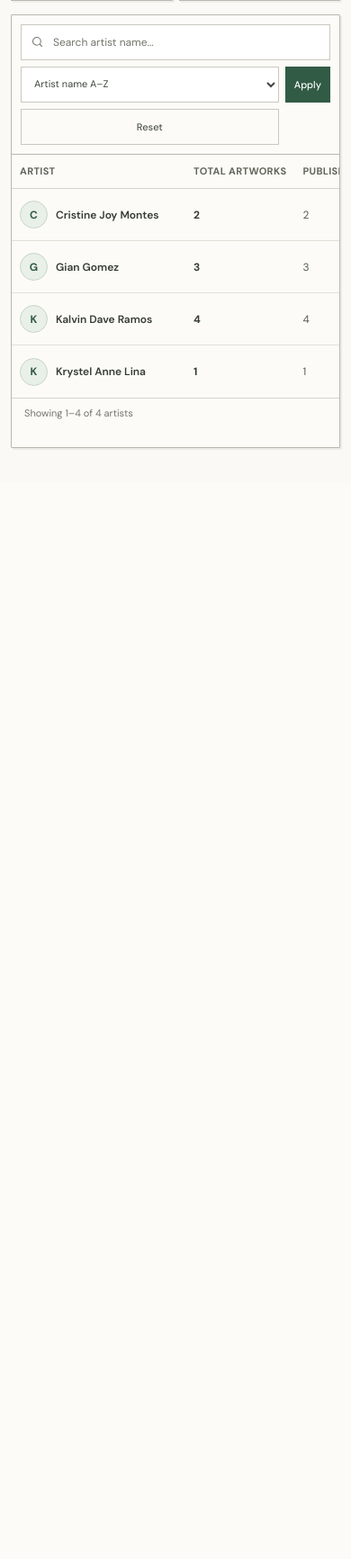
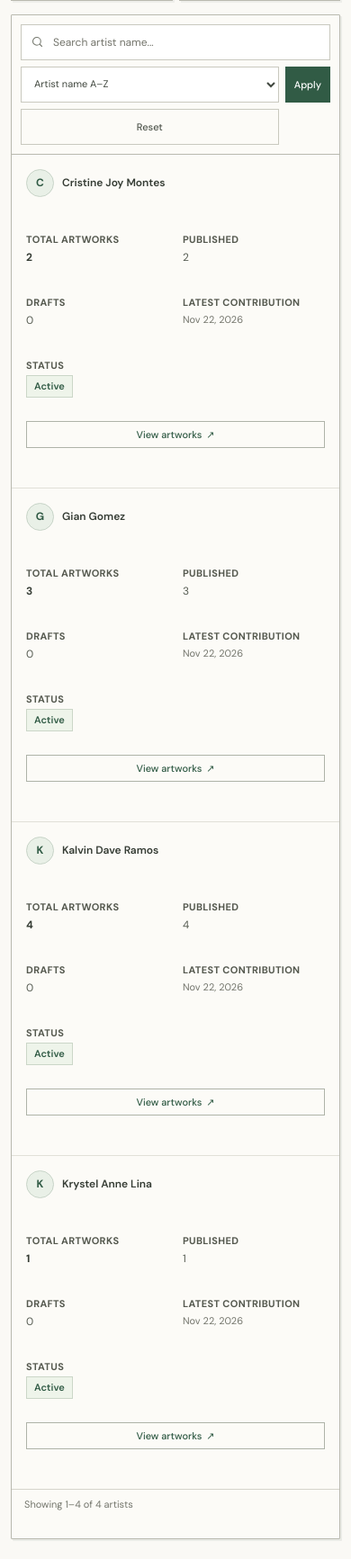
Before and after one commit to krystelannelina-collab/ARTFOLIO, a Laravel app: page /admin/artists in a window 390 px wide. Shown: the part 506-2239 px from the top of the page at 90% size. Before the commit the page ends 1006 px from the top, so only its background shows below. Run offline with Laravel 12, Linux system fonts and the light colour scheme; the visitor is signed in with stand-in values (Sample User, id 1); data comes from the database, SQL or seed files in the repository.

Commit message:
Show admin categories and artists as cards on phones
- Turn each category and artist row into a labelled card below 600px so
  visibility, status and row actions stay visible without sideways scroll
- Add data-label attributes to the categories and artists table cells

```diff
--- a/public/css/admin-artists.css
+++ b/public/css/admin-artists.css
@@ -452,4 +452,56 @@
         width: 100%;
         justify-content: flex-end;
     }
+
+    /* Phones: each artist becomes a card so status and the action stay visible. */
+    .artists-table thead {
+        display: none;
+    }
+
+    .artists-table,
+    .artists-table tbody,
+    .artists-table tr,
+    .artists-table td {
+        display: block;
+        width: 100%;
+    }
+
+    .artists-table tbody tr {
+        display: grid;
+        grid-template-columns: 1fr 1fr;
+        gap: 12px 16px;
+        padding: 16px;
+        border-bottom: 1px solid #e1e0d8;
+    }
+
+    .artists-table tbody tr:last-child {
+        border-bottom: 0;
+    }
+
+    .artists-table th,
+    .artists-table td {
+        padding: 0;
+        border: 0;
+    }
+
+    .artists-table td[data-label]:not(.artist-name-td)::before {
+        display: block;
+        margin-bottom: 3px;
+        color: #55594f;
+        content: attr(data-label);
+        font-size: 11px;
+        font-weight: 700;
+        letter-spacing: 0.35px;
+        text-transform: uppercase;
+    }
+
+    .artists-table .artist-name-td,
+    .artists-table .artist-action-td {
+        grid-column: 1 / -1;
+    }
+
+    .artists-table .artist-view-link {
+        justify-content: center;
+        width: 100%;
+    }
 }
--- a/resources/views/admin/artists/index.blade.php
+++ b/resources/views/admin/artists/index.blade.php
@@ -90,22 +90,22 @@
                         <tbody>
                             @foreach ($artists as $artist)
                                 <tr>
-                                    <td>
+                                    <td data-label="Artist" class="artist-name-td">
                                         <span class="artist-name-cell">
                                             <span class="artist-avatar" aria-hidden="true">{{ strtoupper(substr(trim($artist->artist_name), 0, 1)) }}</span>
                                             <strong>{{ $artist->artist_name }}</strong>
                                         </span>
                                     </td>
-                                    <td class="artist-count">{{ number_format($artist->artwork_count) }}</td>
-                                    <td>{{ number_format($artist->published_count) }}</td>
-                                    <td>{{ number_format($artist->draft_count) }}</td>
-                                    <td class="artist-date">{{ \Illuminate\Support\Carbon::parse($artist->latest_artwork_at)->format('M j, Y') }}</td>
-                                    <td>
+                                    <td data-label="Total artworks" class="artist-count">{{ number_format($artist->artwork_count) }}</td>
+                                    <td data-label="Published">{{ number_format($artist->published_count) }}</td>
+                                    <td data-label="Drafts">{{ number_format($artist->draft_count) }}</td>
+                                    <td data-label="Latest contribution" class="artist-date">{{ \Illuminate\Support\Carbon::parse($artist->latest_artwork_at)->format('M j, Y') }}</td>
+                                    <td data-label="Status">
                                         <span class="artist-status {{ $artist->published_count > 0 ? 'is-active' : 'is-inactive' }}">
                                             {{ $artist->published_count > 0 ? 'Active' : 'No published work' }}
                                         </span>
                                     </td>
-                                    <td>
+                                    <td class="artist-action-td">
                                         <a
                                             href="{{ route('admin.artworks.index', ['search' => $artist->artist_name]) }}"
                                             class="artist-view-link"
```
Also changed, not shown: public/css/admin-categories.css (+52 -2 lines), resources/views/admin/categories/index.blade.php (+6 -6 lines).
